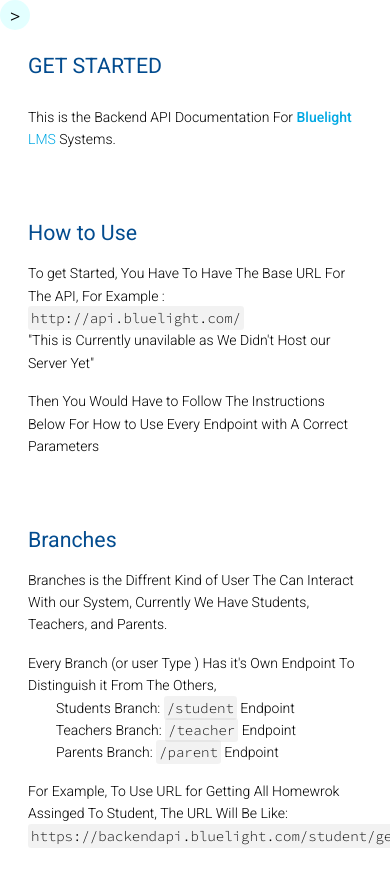
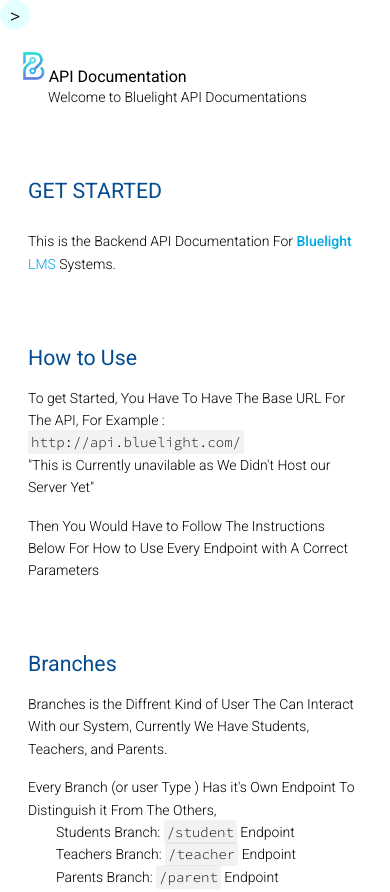
Before and after one commit to omarahmedelnemr/BluelightDocs.github.io, a plain HTML site: page index.html in a window 390 px wide. Shown: the top 892 px of the page. Drawn offline with nearby package versions, Linux system fonts and the light colour scheme.

Commit message:
Responsive

```diff
--- a/css/style.css
+++ b/css/style.css
@@ -451,6 +451,10 @@ html.menu-opened .burger-menu-icon  .line3 {
 #show_leftMenu_buttom p{
     font-size: 20px;
 }
+
+#welcome{
+    padding: 50px 20px 0px;
+}
 @media (min-width: 950px) {
     .left-menu{
         width: 300px;
--- a/index.html
+++ b/index.html
@@ -80,6 +80,13 @@
 
 <div class="content-page">
     <div class="content">
+        <div id="welcome">
+            <div class="logo">
+                <img alt="platform by Emily van den Heever from the Noun Project" title="platform by Emily van den Heever from the Noun Project" src="images/logo.png" height="32" />
+                <span>API Documentation</span>
+            </div>
+            <p>Welcome to Bluelight API Documentations</p>
+        </div>
         <div class="overflow-hidden content-section" id="content-get-started">
             <h1>Get started</h1>
             <p>
```
